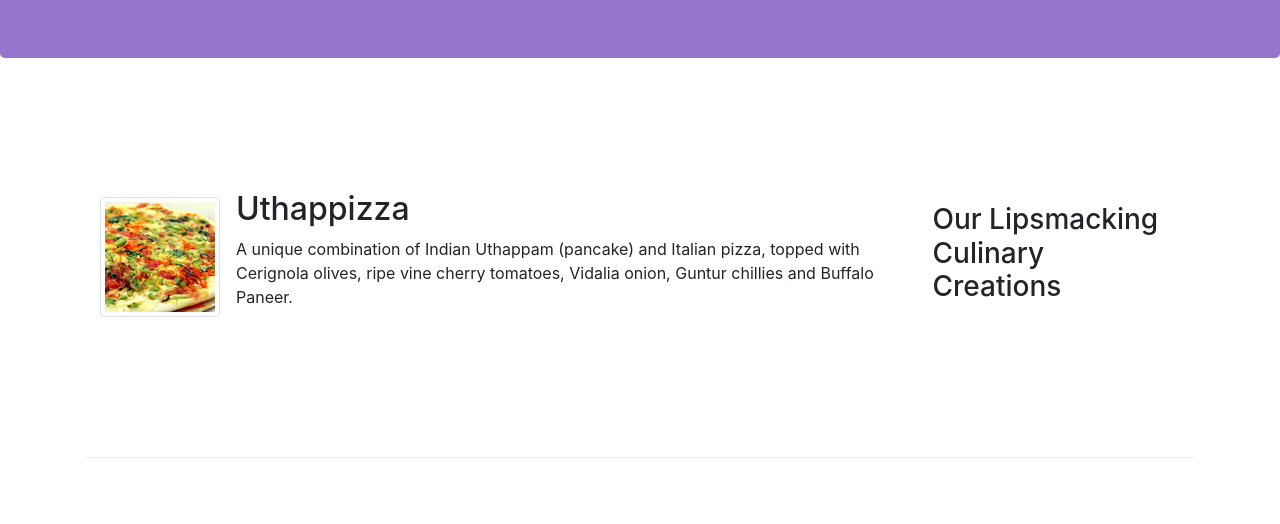
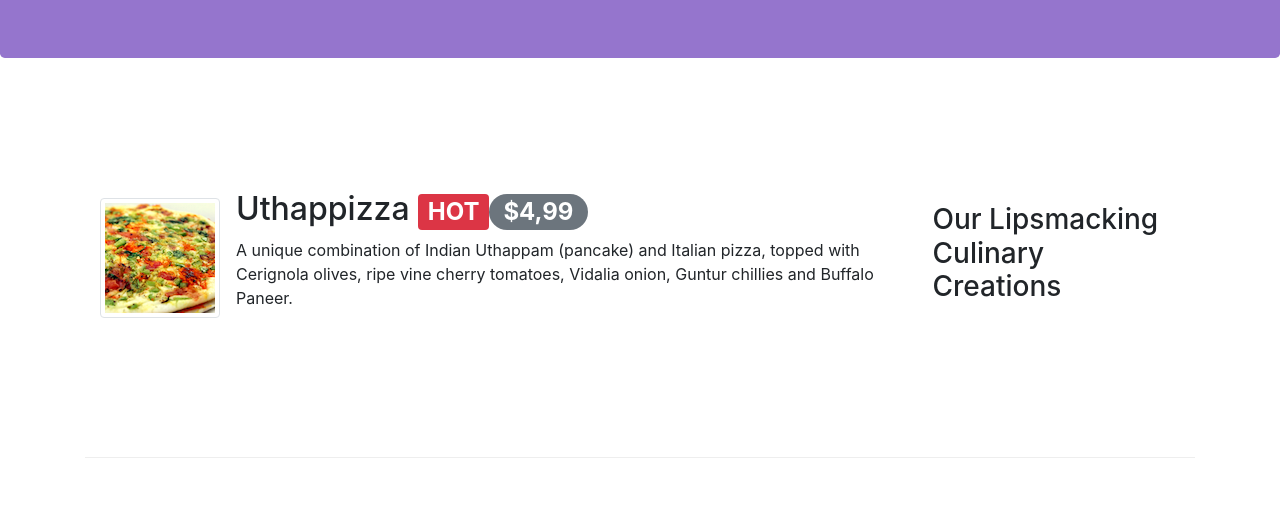
Before and after one commit to Tracyyuyu/conFusion, a website: page index.html in a window 1280 px wide. Shown: the part 276-800 px from the top of the page. Drawn offline with nearby package versions, Linux system fonts and the light colour scheme.

Commit message:
alerting users

```diff
--- a/index.html
+++ b/index.html
@@ -57,7 +57,7 @@
                     <img class="d-flex mr-3 img-thumbnail align-self-center"
                         src="img/uthappizza.png" alt="uthappizza">
                     <div class="media-body">
-                        <h2 class="mt-0">Uthappizza</h2>
+                        <h2 class="mt-0">Uthappizza <span class="badge badge-danger">HOT</span><span class="badge badge-pill badge-secondary">$4,99</span></h2>
                         <p>A unique combination of Indian Uthappam (pancake) and Italian pizza, topped with Cerignola olives, ripe vine cherry tomatoes, Vidalia onion, Guntur chillies and Buffalo Paneer.</p>
                     </div>
                 </div>
```
